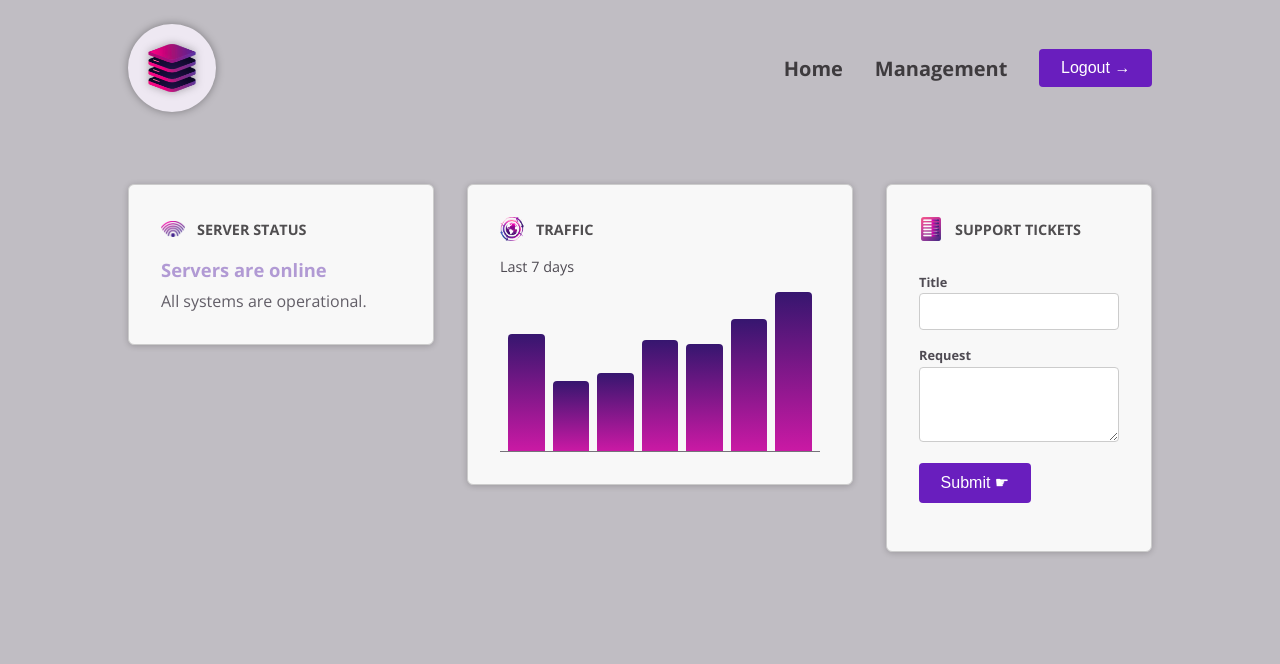
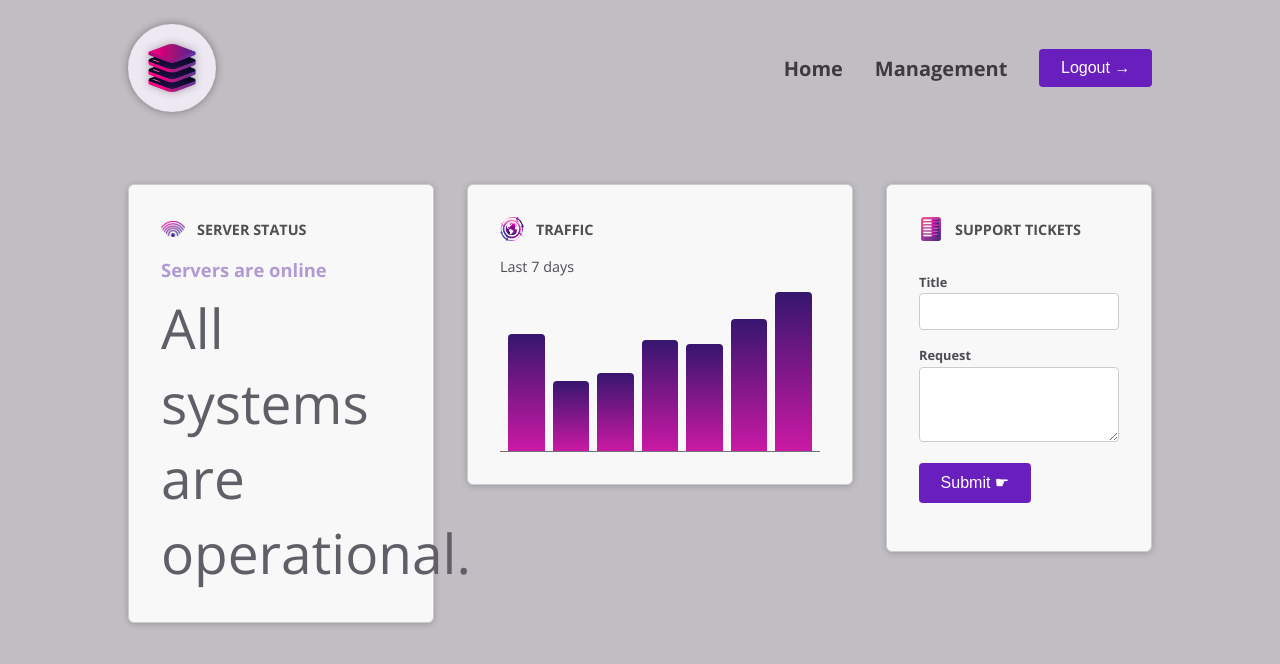
Before and after one commit to garrettpyke/ng-components-deepdive, an Angular app: page / in a window 1280 px wide. Shown: the top 664 px of the page. Built offline with nearby package versions, Linux system fonts and the light colour scheme.

Commit message:
Important note about class binding in server-status component

```diff
--- a/src/app/dashboard/server-status/server-status.component.html
+++ b/src/app/dashboard/server-status/server-status.component.html
@@ -1,9 +1,13 @@
+<!-- Dashes in class or style keys is not allowed. Wrap as string or use camelCase instead. -->
 <div
   [class]="{
     status: true,
     'status-online': currentStatus === 'online',
     'status-offline': currentStatus === 'offline',
     'status-unknown': currentStatus === 'unknown',
+  }"
+  [style]="{
+    fontSize: '55px',
   }"
 >
   @if (currentStatus === 'online') {
```
